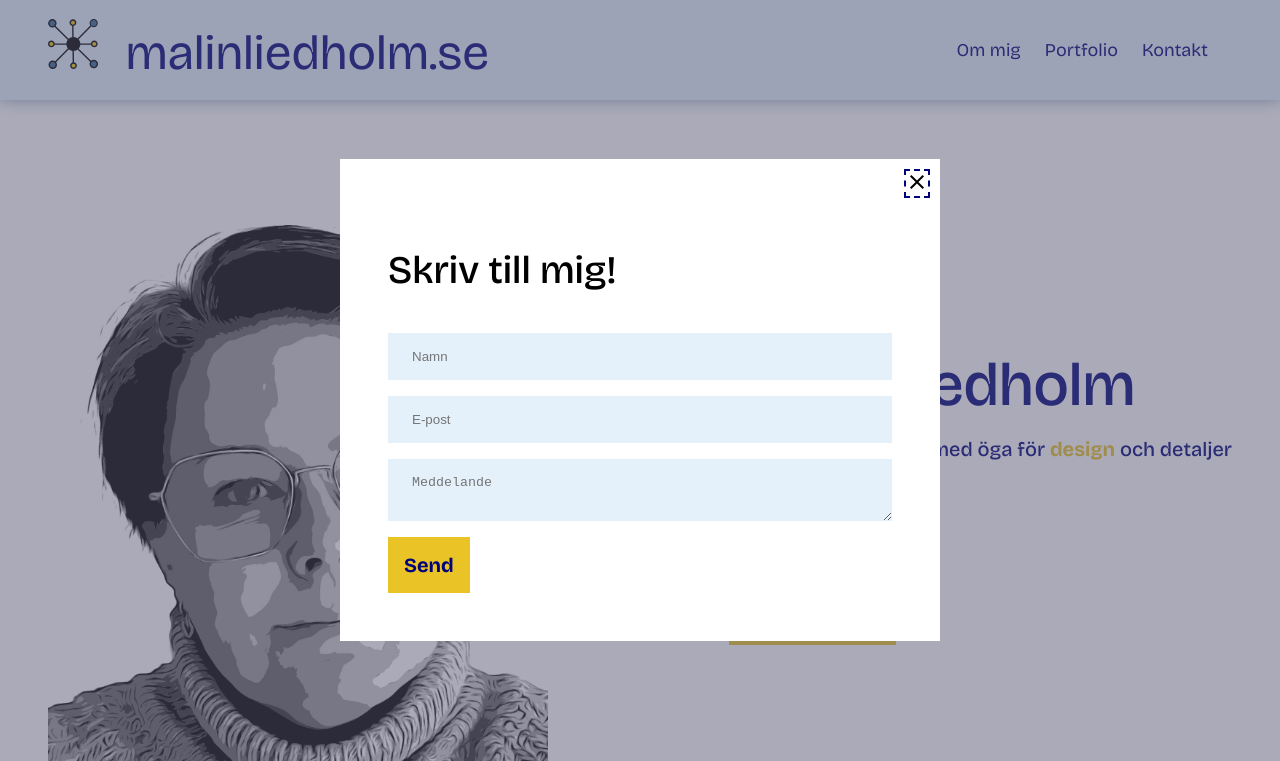
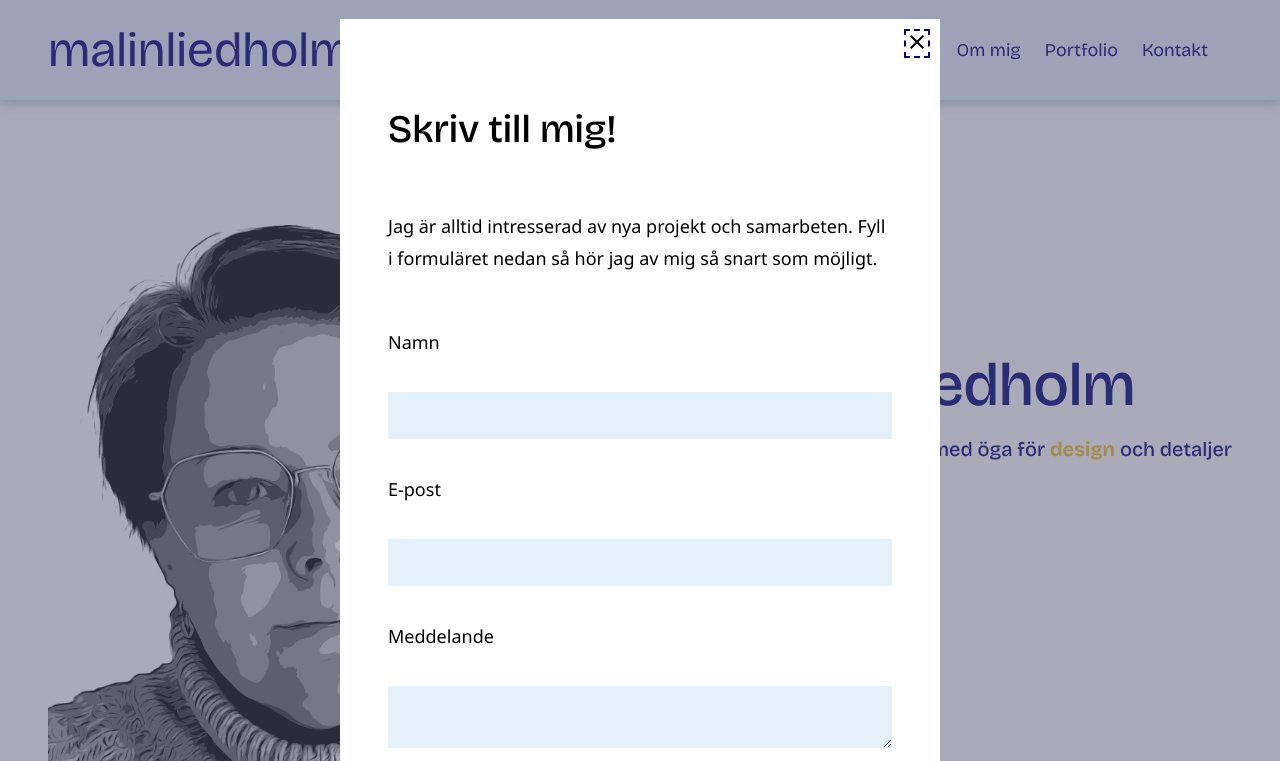
Before and after one commit to Mallied/Portfolio-Malin, a plain HTML site: page index.html in a window 1280 px wide. Both pictures are taken after a click on the button "Kontakta mig!". Shown: the top 761 px of the page. Drawn offline with nearby package versions, Linux system fonts and the light colour scheme.

Commit message:
Adjustments index

```diff
--- a/index.html
+++ b/index.html
@@ -28,7 +28,7 @@
 
                 <!-- Logo -->
                 <a href="index.html" class="logo">
-                    <img class="branding" src="./assets/wbm_icon_color 1.svg" alt="">
+                    <!-- <img class="branding" src="./assets/wbm_icon_color 1.svg" alt=""> -->
                     malinliedholm.se
                 </a>
 
@@ -90,12 +90,18 @@
 
             <h3 class="modal__title">Skriv till mig!</h3>
             <form action="mailto:malineliedholm@gmail.com" method="POST" enctype="text/plain" class="modal__form">
+                <p class="modal__description">
+                    Jag är alltid intresserad av nya projekt och samarbeten.
+                    Fyll i formuläret nedan så hör jag av mig så snart som möjligt.
+                </p>
+                <p class="modal__input">Namn</p>
+                <input type="text" name="name" aria-label="Namn">
 
-                <input type="text" name="name" placeholder="Namn" aria-label="Namn">
+                <p class="modal__input">E-post</p>
+                <input type="text" name="text" aria-label="E-post">
 
-                <input type="text" name="text" placeholder="E-post" aria-label="E-post">
-
-                <textarea name="message" id="" placeholder="Meddelande" aria-label="Meddelande"></textarea>
+                <p class="modal__input">Meddelande</p>
+                <textarea name="message" id="" aria-label="Meddelande"></textarea>
 
                 <button type="submit" class="button">Send</button>
 
@@ -229,7 +235,9 @@
 
         <!-- Site footer -->
         <footer id="kontakt" class="site-footer">
+
             <div class="site-footer__inner">
+
                 <div class="site-footer__content">
 
                     <!-- Links -->
```
Lines whose indentation alone changed are shown as unchanged.
